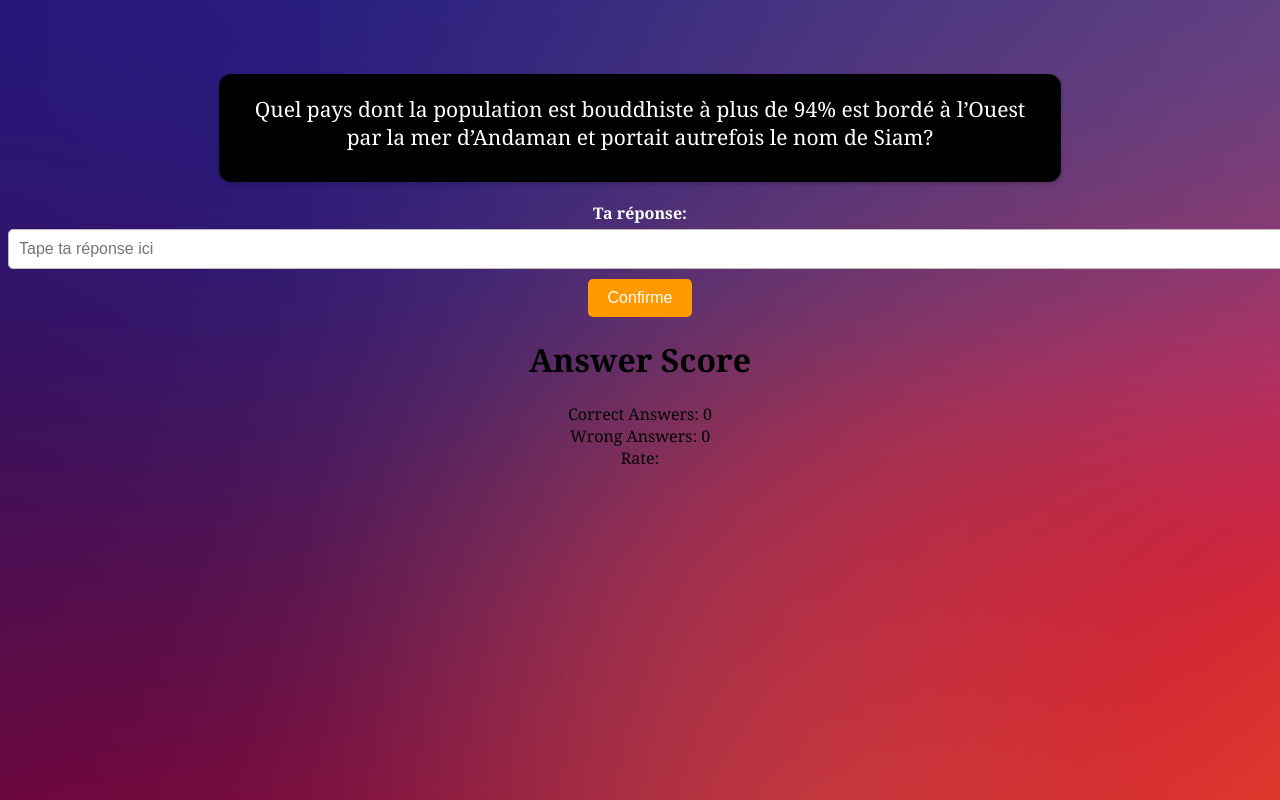
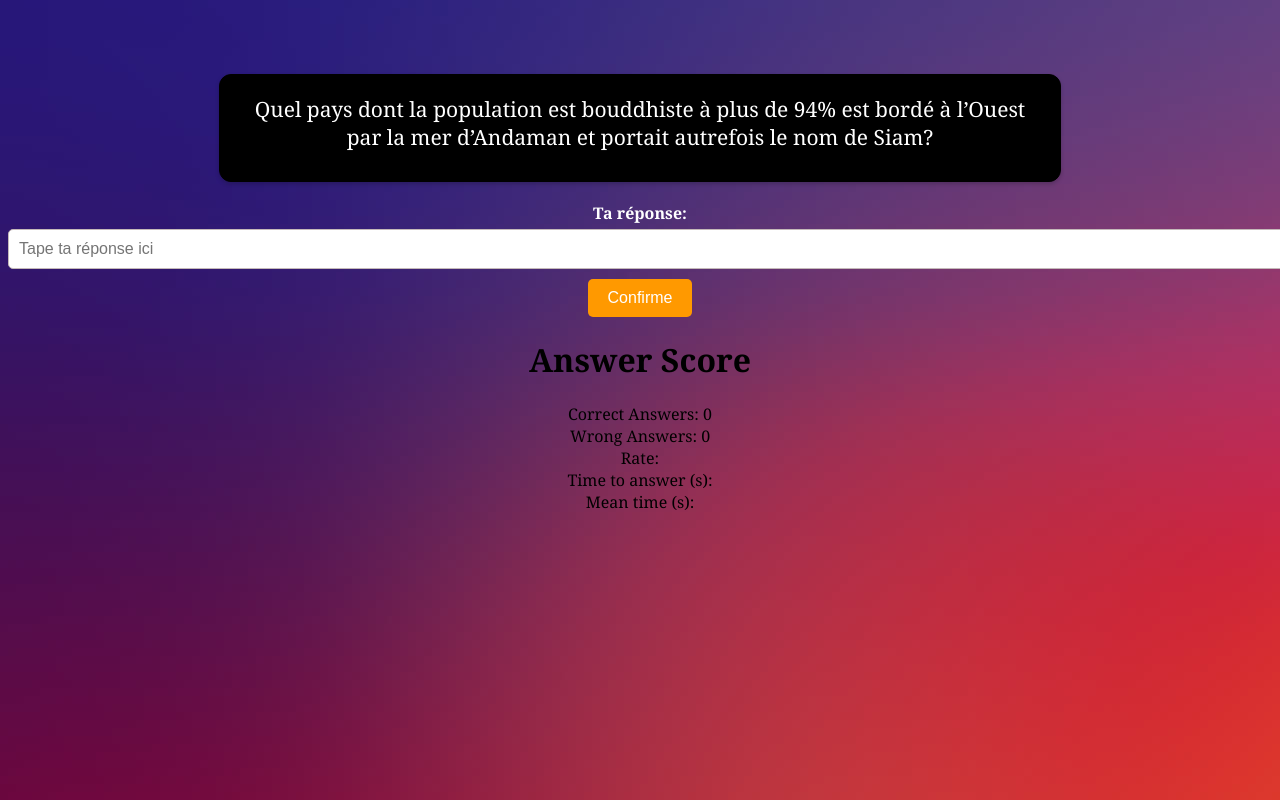
Before and after one commit to phil3838/GEH-training, an Angular app: page / in a window 1280 px wide. Built offline with nearby package versions, Linux system fonts and the light colour scheme.

Commit message:
All statistic I wanted are there now

```diff
--- a/src/app/app.component.html
+++ b/src/app/app.component.html
@@ -27,6 +27,8 @@
         <p>Correct Answers: <span id="goodScore"> {{ correctAnswerCtn }}</span></p>
         <p>Wrong Answers: <span id="wrongScore"> {{ wrongAnswerCtn }}</span></p>
         <p>Rate: <span id="wrongScore"> {{ rateCorrectAnswer }}</span></p>
+        <p>Time to answer (s): <span id="wrongScore"> {{ timeToAnswer }} </span></p>
+        <p>Mean time (s): <span id="wrongScore"> {{ meanOfTimes }} </span></p>
 
 
     </div>
--- a/src/app/app.component.ts
+++ b/src/app/app.component.ts
@@ -18,9 +18,16 @@ export class AppComponent implements OnInit {
   previousAnswer: string | undefined;
   previousUserAnswer: string | undefined;
   isInputDisabled=false;
+  //Score
   correctAnswerCtn=0;
   wrongAnswerCtn=0
   rateCorrectAnswer: string | undefined;
+  //Time
+  startTime= 0;
+  endTime= 0;
+  timeToAnswer: string | undefined;
+  listOfTime: number[] = [];
+  meanOfTimes: string | undefined;
 
   constructor(private quizService: QuizService) { }
 
@@ -56,6 +63,7 @@ export class AppComponent implements OnInit {
       this.isInputDisabled=true;
       this.questionText = 'Y reste pu de questions mon fou !';// Quiz is finished
     }
+  this.startTime = performance.now();
   }
   updateRateCorrectAnswer() {
     let rate=(this.correctAnswerCtn/(this.correctAnswerCtn+this.wrongAnswerCtn))*100;
@@ -63,6 +71,7 @@ export class AppComponent implements OnInit {
   }
 
   checkAnswer(userAnswer: string) {
+    this.calculateTime();
     this.quizStarted=true;
     const correctAnswer = Array.from(this.quizData.values())[this.currentIndex];
     const pattern = new RegExp(userAnswer.toLowerCase().trim().normalize("NFD").replace(/[\u0300-\u036f]/g, ""),'i');
@@ -90,6 +99,15 @@ export class AppComponent implements OnInit {
     this.previousUserAnswer=userAnswer;
   }
 
+  calculateTime(){
+    this.endTime=performance.now();
+    this.listOfTime.push((this.endTime-this.startTime)/1000);
+    this.timeToAnswer=((this.endTime-this.startTime)/1000).toFixed(1);
+    const totalElapsedTime = this.listOfTime.reduce((acc, time) => acc + time, 0);
+    const mean = totalElapsedTime / this.listOfTime.length;
+    this.meanOfTimes = mean.toFixed(2);
+  }
+
 
 
 
```
